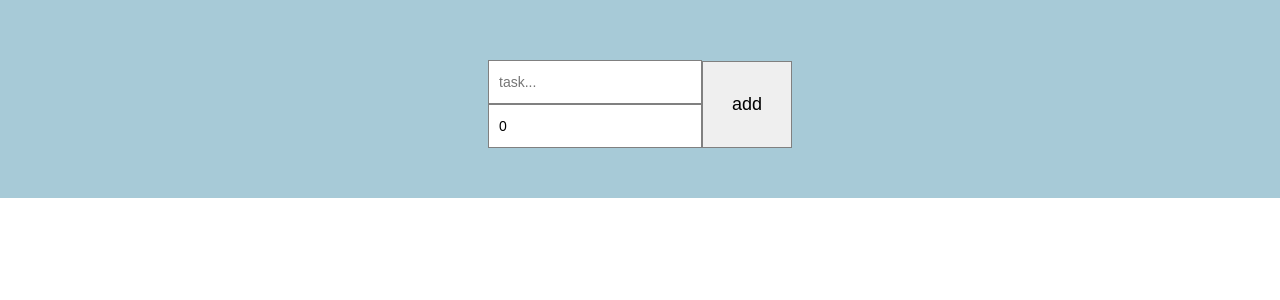
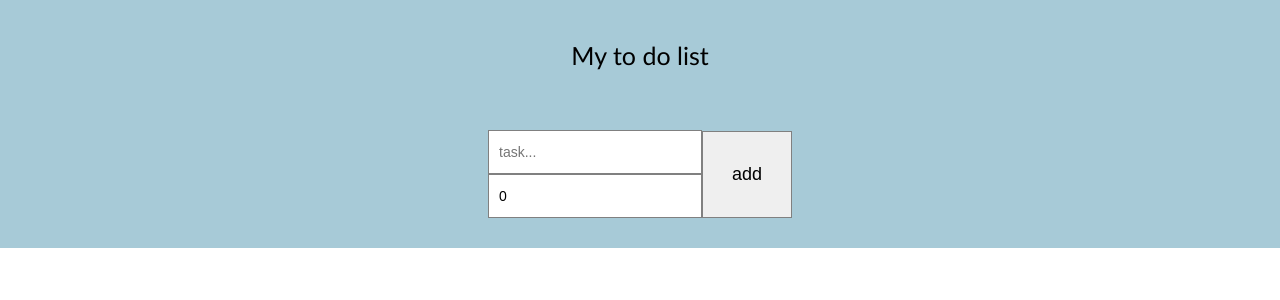
Before and after one commit to SandraFernandz/To-do-list-with-dates, a React (Create React App) app in the folder my-to-do-list-with-dates/: page / in a window 1280 px wide. Shown: the top 300 px of the page. Built offline with nearby package versions, Linux system fonts and the light colour scheme.

Commit message:
adding title

```diff
--- a/my-to-do-list-with-dates/src/App.css
+++ b/my-to-do-list-with-dates/src/App.css
@@ -7,6 +7,10 @@
   background-color: rgb(167, 202, 215);
   font-family: 'Gill Sans', 'Gill Sans MT', Calibri, 'Trebuchet MS', sans-serif;
 }
+.title {
+  font-size: 25px;
+  margin-top: 40px;
+}
 
 body {
   margin: 0%;
@@ -14,7 +18,7 @@ body {
 }
 
 .header {
-  flex: 30%;
+  flex: 100%;
   width: 90%;
   display: flex;
   justify-content: center;
@@ -51,7 +55,7 @@ body {
   width: 100%;
   display: flex;
   align-items: center;
-  padding-top: 50px;
+  padding-top: 30px;
   flex-direction: column;
 }
 
--- a/my-to-do-list-with-dates/src/App.tsx
+++ b/my-to-do-list-with-dates/src/App.tsx
@@ -35,6 +35,7 @@ const App: FC = () => {
 
   return (
     <div className="App">
+      <span className="title">My to do list</span>
       <header className="header">
         <div className="inputContainer">
           <input
```
